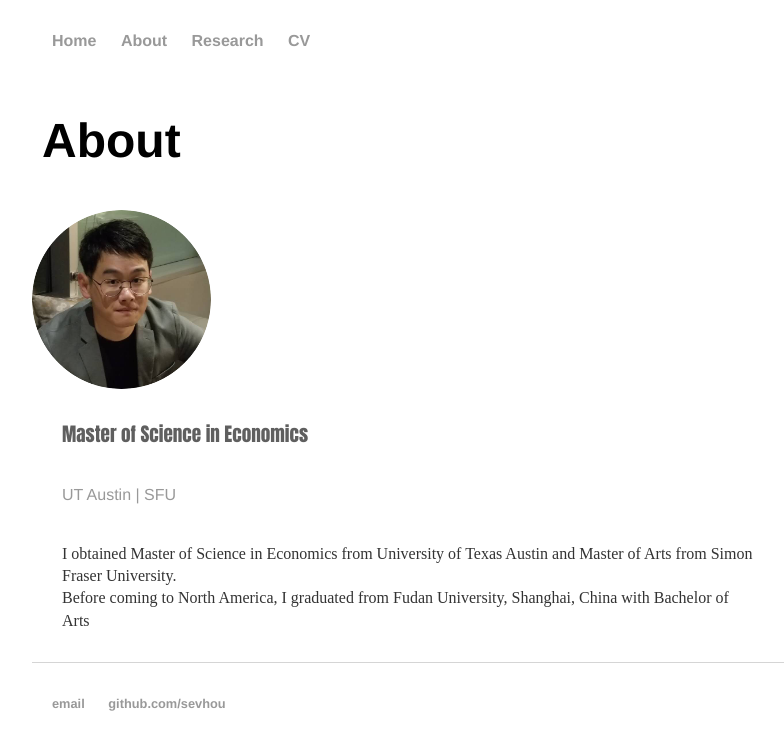
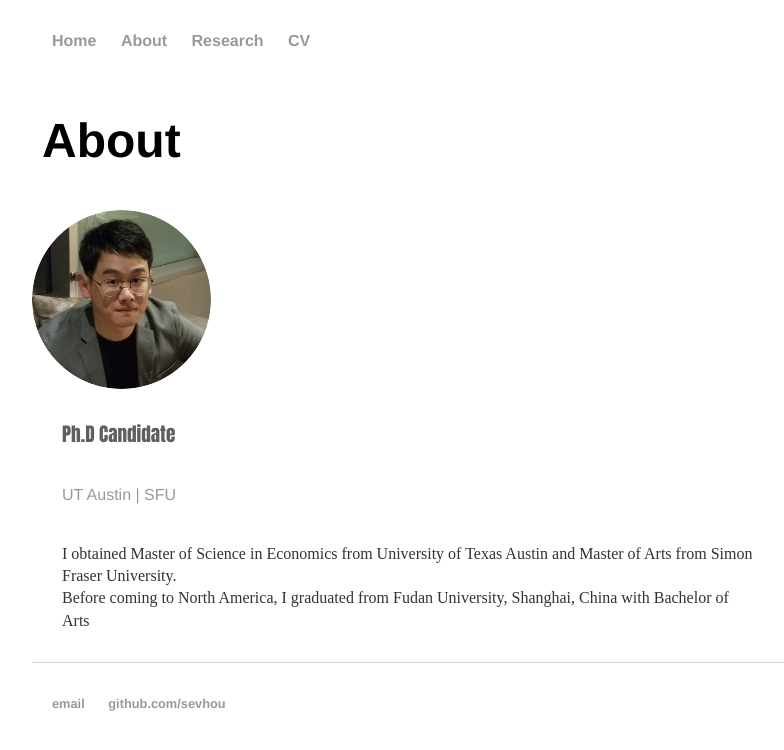
Before and after one commit to sevhou/sevhou.github.io, a Jekyll site: the page built from about/index.html, in a window 1280 px wide, cut to the strip 94-844 px from the top of the page. Shown: the whole strip, without its empty margins (160-944 px from the left). Built offline with Jekyll 4.4.1, drawn with Linux system fonts in a browser that asks for light colours.

Commit message:
Update index.html

```diff
--- a/about/index.html
+++ b/about/index.html
@@ -8,7 +8,7 @@ title: About
 	<img src="WechatIMG3763.png" alt="Avatar" class="avatar">
 
 	<div class="rightblock">
-	<h2>Master of Science in Economics</h2>
+	<h2>Ph.D Candidate</h2>
 		<p class="light-text">UT Austin  |  SFU </p>
 		<p> I obtained Master of Science in Economics from University of Texas Austin and Master of Arts from Simon Fraser University.
 			<br>Before coming to North America, I graduated from Fudan University, Shanghai, China with Bachelor of Arts</p>
```
